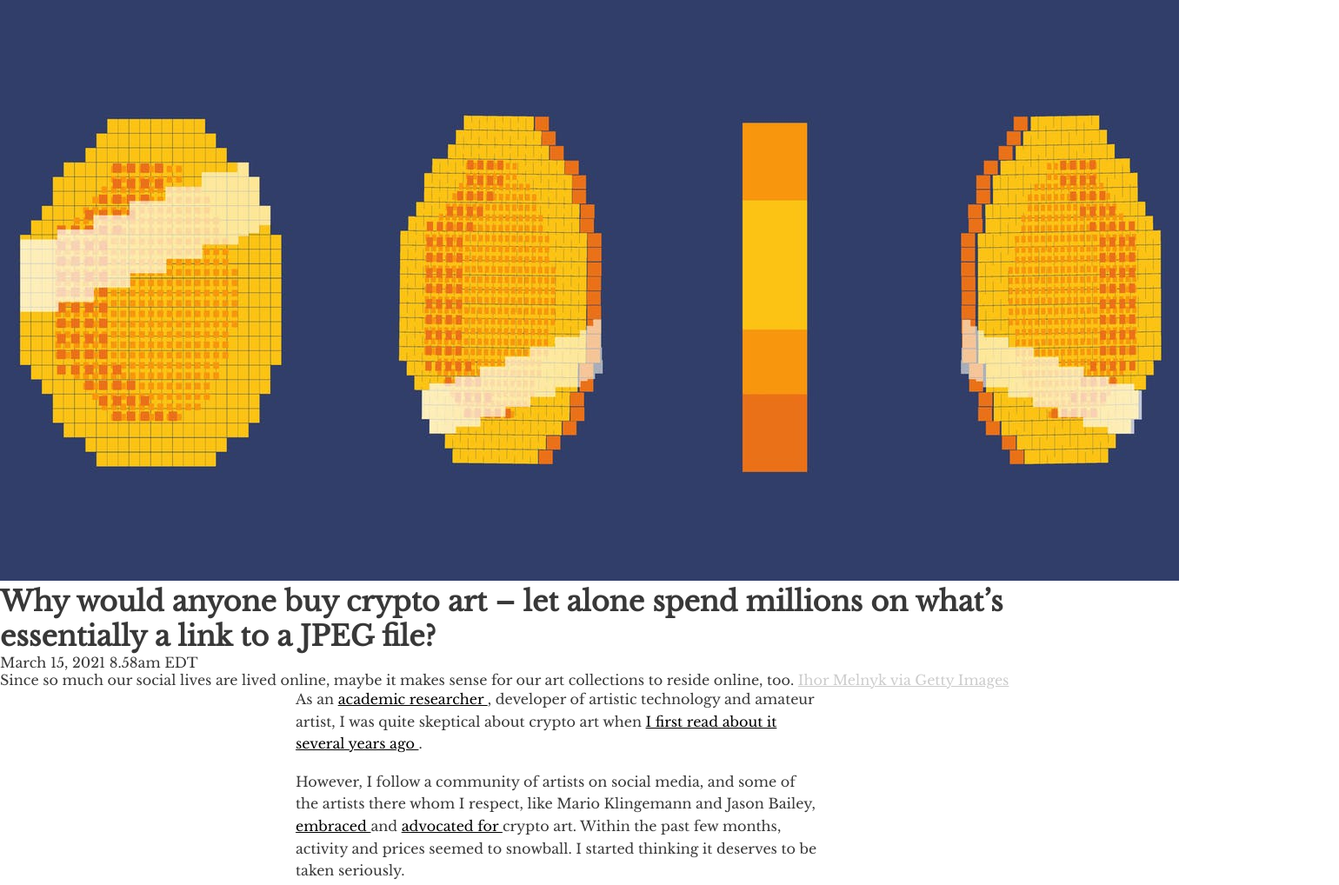
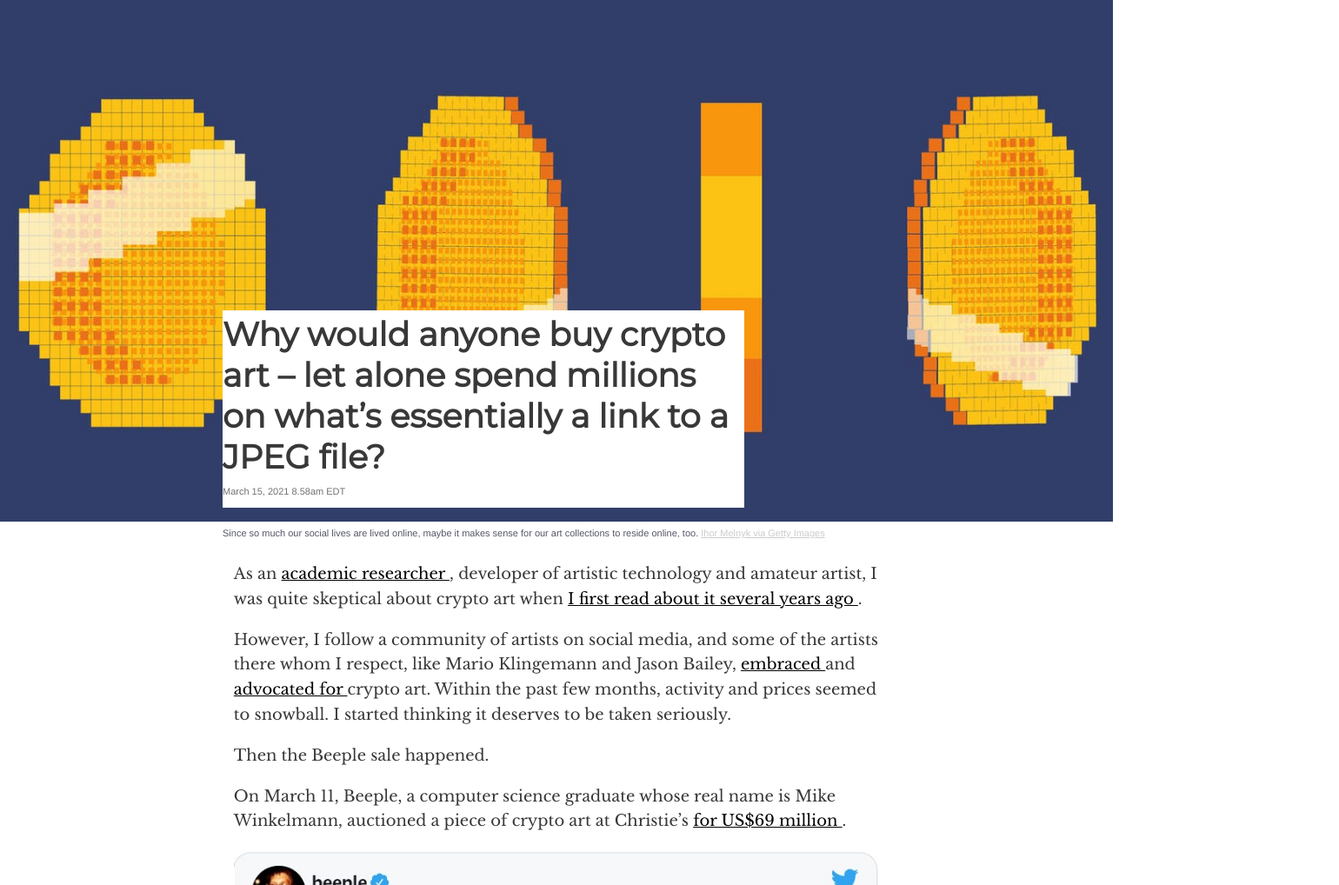
Before and after one commit to cacalo/CaloNews, a plain HTML site: page news2.html in a window 1280 px wide. Shown: the top 1018 px of the page at 87% size, 1540 px wide, since content can reach past the window. Drawn offline with nearby package versions, Linux system fonts and the light colour scheme.

Commit message:
Several changes to CSS code

```diff
--- a/css/style.css
+++ b/css/style.css
@@ -13,36 +13,92 @@
     color: blue;
 }
 
-h1{
-    text-rendering: optimizeLegibility;
-    font-weight: 700;
+.main-title{
+    position: relative;
 }
 
-.article-date{
-    font-family: Helvetica, Neue, sans-serif;
+h1{
+    font-family: Montserrat,sans-serif;
+    font-size: 38px;
+    font-weight: 700;
+    margin-bottom: 0%;
+    display: inline;
 }
-
-.main-image-subtitle{
-
-}
-
-.attribution{
-    color: #ccc;
+h2{
+    font-size: 23px;
+    font-weight: 700;
+    margin-bottom: 12px;
 }
 
 p{
     margin-bottom: 18px;
     line-height: 1.6;
+    font-size: 18px;
 }
+
+.title-text{
+    display: inline;
+    background-color: #fff;
+    position: absolute;
+    width: 600px;
+    bottom: 38px;
+    left: 20%;
+    padding:  4px 0 6px;
+}
+
+.article-date{
+    font-family: Helvetica, Neue, sans-serif;
+    background-color: #fff;
+    display: inline;
+    margin: 0%;
+    font-size: 11px;
+    color: #727272
+
+}
+
+.main-image{
+    width: 100%;
+    max-height: 600px;
+    object-fit:cover;
+    background-position: 50%;
+}
+
+.main-image-subtitle{
+    display: block;
+}
+
+figcaption, .caption{
+    font-family: Helvetica, Neue, sans-serif;
+    color: #555768;
+    line-height: 18px;
+    font-size: 11px;
+    margin-bottom: 24px;
+    padding-left: 20%;
+    left: 20%;
+
+}
+
+.attribution{
+    font-family: Helvetica, Neue, sans-serif;
+    color: #ccc;
+}
+
+
 
 .main-content{
     display: block;
     margin: auto;
-    width: 600px;
+    width: 58%;
 }
 
-content-img{
-    max-width: 100%;
+.content-img{
+    max-width:100%;
+    object-fit:scale-down;
+    /*display: block;*/
+}
+
+.no-margin{
+    margin:0%;
 }
 
 footer, footer a{
--- a/news2.html
+++ b/news2.html
@@ -1,4 +1,4 @@
-<! -- Source news https://theconversation.com/why-would-anyone-buy-crypto-art-let-alone-spend-millions-on-whats-essentially-a-link-to-a-jpeg-file-157115 -->
+<!-- Source news https://theconversation.com/why-would-anyone-buy-crypto-art-let-alone-spend-millions-on-whats-essentially-a-link-to-a-jpeg-file-157115 -->
 <!DOCTYPE html>
 <html lang="en">
     <head>
@@ -7,27 +7,37 @@
         <meta name="viewport" content="width=device-width, initial-scale=1.0">
         <link rel="preconnect" href="https://fonts.gstatic.com">
         <link href="https://fonts.googleapis.com/css2?family=Libre+Baskerville&display=swap" rel="stylesheet">
+        <link href="https://fonts.googleapis.com/css2?family=Montserrat&display=swap" rel="stylesheet">
         <link rel="stylesheet" href="css/style.css">
         <title>
             Why would anyone buy crypto art – let alone spend millions on what’s essentially a link to a JPEG file?
         </title>
     </head>
     <body>
-        <img src="img/2/2.1.jpg" alt="Digital coin graphic"/>
-        <h1>
-            Why would anyone buy crypto art – let alone spend millions on what’s essentially a link to a JPEG file?
-        </h1>
-        <time datetime="2021-03-15T12:58:55Z" itemprop="datePublished" content="2021-03-15T12:58:55Z">
-            March 15, 2021 8.58am EDT
-        </time>
+        <div class="main-title">
+            <figure>
+                <img class="main-image" src="img/2/2.1.jpg" alt="Digital coin graphic"/>
                 <figcaption>
                     Since so much our social lives are lived online, maybe it makes sense for
                     our art collections to reside online, too.
-            <a class="attribution" href="https://www.gettyimages.com/detail/illustration/web-royalty-free-
+                    <a class="attribution" class="main-image-subtitle" href="https://www.gettyimages.com/detail/illustration/web-royalty-free-
                         illustration/1162714011?adppopup=true">
                         Ihor Melnyk via Getty Images
                     </a>
                 </figcaption>
+            </figure>
+            <div class="title-text">
+                <h1>
+                    Why would anyone buy crypto art – let alone spend millions on what’s essentially a link to a JPEG file?
+                </h1>
+                <p class="no-margin">
+                    <time class="article-date" datetime="2021-03-15T12:58:55Z" itemprop="datePublished" content="2021-03-15T12:58:55Z">
+                     March 15, 2021 8.58am EDT
+                    </time>
+                </p>
+            </div>
+
+        </div>
         <div class="main-content">
             <p>
                 As an
@@ -183,7 +193,18 @@
                       “I bought a Koons. And I spent a lot of money on it.” If you just want an artfully made metal
                        balloon animal, there are cheaper ways to get one.
                 </p>
+                <figure>
                     <img class="content-img" src="img/2/2.2.jpg" alt="2 people taking a picture to a taped banana">
+                    <span class="caption">
+                        Maurizio Cattelan’s ‘Comedian’ displayed at Art Basel Miami in 2019.
+                        <a class="attribution" href="https://www.gettyimages.com/detail/news-photo/people-post-in-
+                        front-of-maurizio-cattelans-comedian-news-photo/1186756719?adppopup=true">
+                            Cindy Ord/Getty Images
+                        </a>
+                    </span>
+
+                </figure>
+
                 <p>
                     Conversely, the conceptual art tradition has long separated the object itself from the value of the
                      work. Maurizio Cattelan
```
Lines whose indentation alone changed are shown as unchanged.
